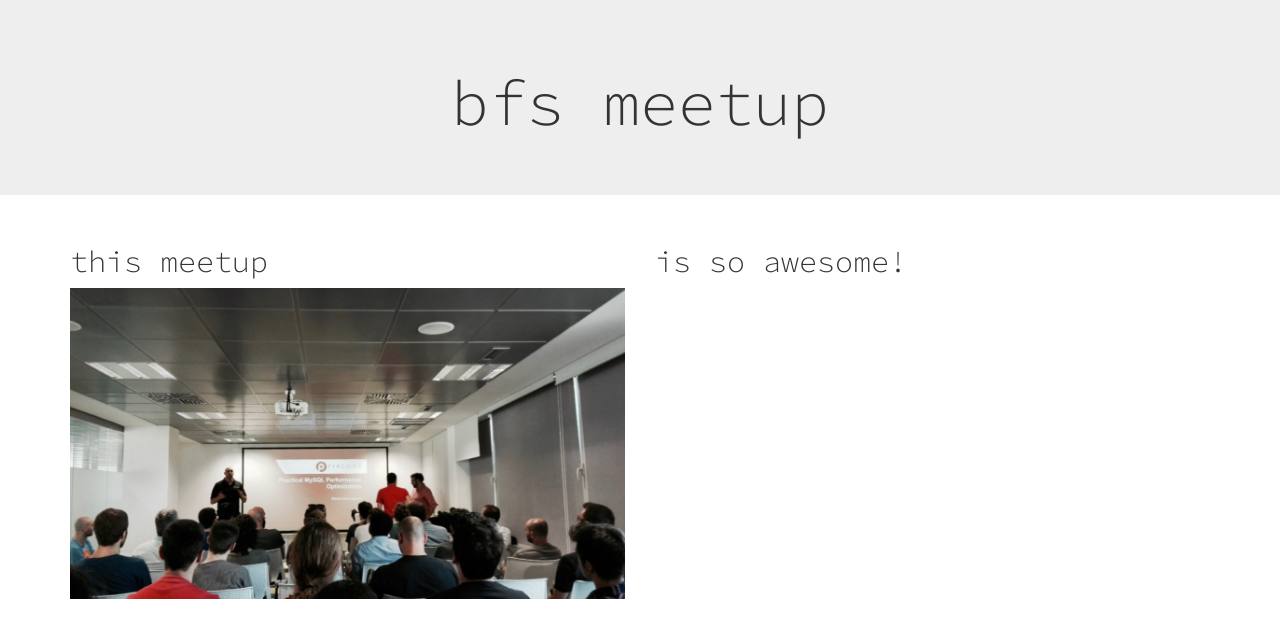
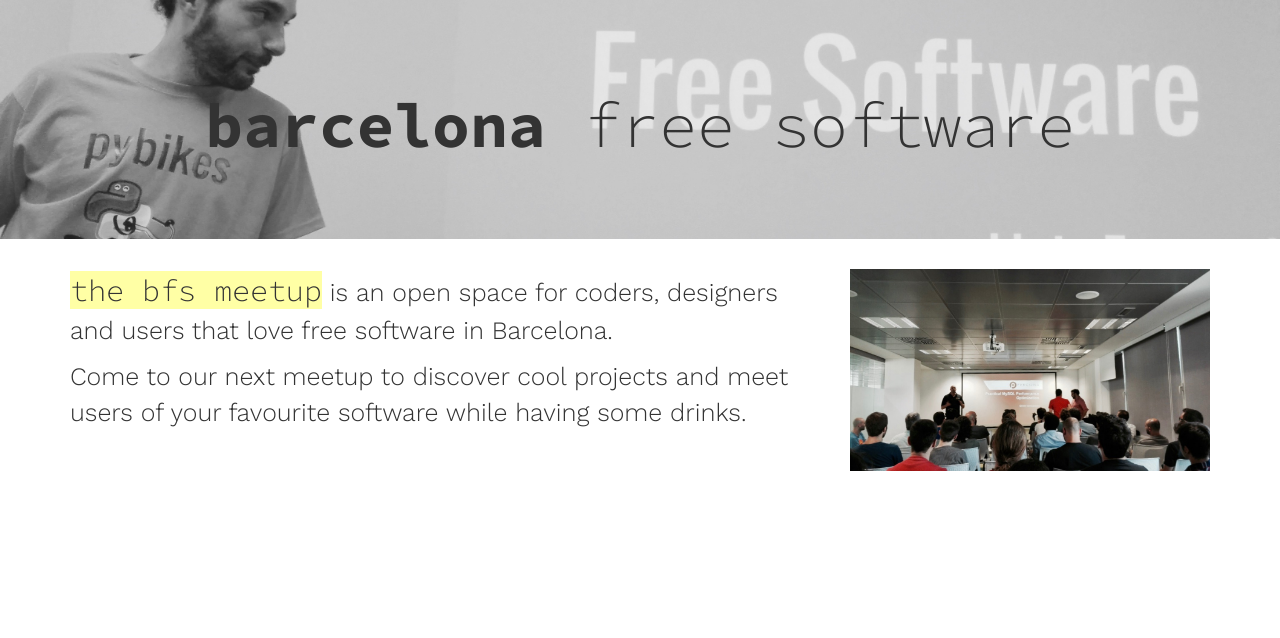
Before and after one commit to bcnfs/bcnfs.github.io, a Jekyll site: the page built from index.html, in a window 1280 px wide. Shown: the top 638 px of the page. Built offline with Jekyll 4.4.1, drawn with Linux system fonts in a browser that asks for light colours.

Commit message:
work on intro text and jumbotron

```diff
--- a/_includes/head.html
+++ b/_includes/head.html
@@ -10,6 +10,6 @@
     <link rel="canonical" href="{{ page.url | replace:'index.html','' | prepend: site.baseurl | prepend: site.url }}">
 
     <!-- Google fonts -->
-    <link href='https://fonts.googleapis.com/css?family=Source+Code+Pro:300' rel='stylesheet' type='text/css'>
-    <link href='https://fonts.googleapis.com/css?family=Work+Sans:600' rel='stylesheet' type='text/css'>
+    <link href='https://fonts.googleapis.com/css?family=Source+Code+Pro:300,700' rel='stylesheet' type='text/css'>
+    <link href='https://fonts.googleapis.com/css?family=Work+Sans:300' rel='stylesheet' type='text/css'>
 </head>
--- a/_sass/_front.scss
+++ b/_sass/_front.scss
@@ -1,6 +1,41 @@
 @import "variables";
+
 body {
-    font-family: $font-mono;
+    font-family: $font-sans;
     -webkit-font-smoothing: antialiased;
     -moz-osx-font-smoothing: grayscale;
 }
+a {
+    color: rgb(51, 51, 51);
+    background-color: rgb(255, 255, 165);
+}
+a:hover {
+    color: rgb(51, 51, 51);
+    text-decoration: none;
+}
+
+// text selectors <3
+::selection {
+    background: rgb(255, 255, 165);
+}
+::-moz-selection {
+    background: rgb(255, 255, 165);
+}
+
+// page styles
+.jumbotron {
+    font-family: $font-mono;
+    padding: 5em;
+}
+.jumbo-bgImage {
+    background: url("/images/open-data.jpg") no-repeat center center;
+    background-size: cover;
+}
+.jumbo-headline {
+}
+.introText {
+    font-size: 25px;
+}
+.introText--title {
+    font-size: 30px;
+}
--- a/_sass/_utilities.scss
+++ b/_sass/_utilities.scss
@@ -1,14 +1,17 @@
-// text selectors <3
-::selection {
-  background: rgb(255, 255, 165);
-}
-::-moz-selection {
-  background: rgb(255, 255, 165);
-}
+@import "variables";
 
 .u-alignCenter {
     text-align: center;
 }
-.u-img {
+.u-imgWidth {
     width: 100%;
 }
+.u-fontMono {
+    font-family: $font-mono;
+}
+.u-fontSans {
+    font-family: $font-sans;
+}
+.u-bold {
+    font-weight: 700;
+}
--- a/index.html
+++ b/index.html
@@ -2,20 +2,23 @@
 layout: default
 ---
 
-<div class="jumbotron">
+<div class="jumbotron jumbo-bgImage">
     <div class="container">
-        <h1 class="u-alignCenter">bfs meetup</h1>
+        <h1 class="jumbo-headline u-alignCenter"><span class="u-bold">barcelona</span> free software</h1>
     </div>
 </div>
 
 <div class="container">
     <div class="row">
-        <div class="col-md-6">
-            <h2>this meetup</h2>
-            <img class="u-img" src="images/meetup.jpg">
+        <div class="col-md-8">
+            <p class="introText">
+                <span class="introText--title"><a class="u-fontMono" href="http://www.meetup.com/Barcelona-Free-Software/">the bfs meetup</a></span>
+                is an open space for coders, designers and users that love free software in Barcelona.
+            </p>
+            <p class="introText">Come to our next meetup to discover cool projects and meet users of your favourite software while having some drinks.</p>
         </div>
-        <div class="col-md-6">
-            <h2>is so awesome!</h2>
+        <div class="col-md-4">
+            <img class="u-imgWidth" src="images/meetup.jpg">
         </div>
     </div>
 </div>
```
